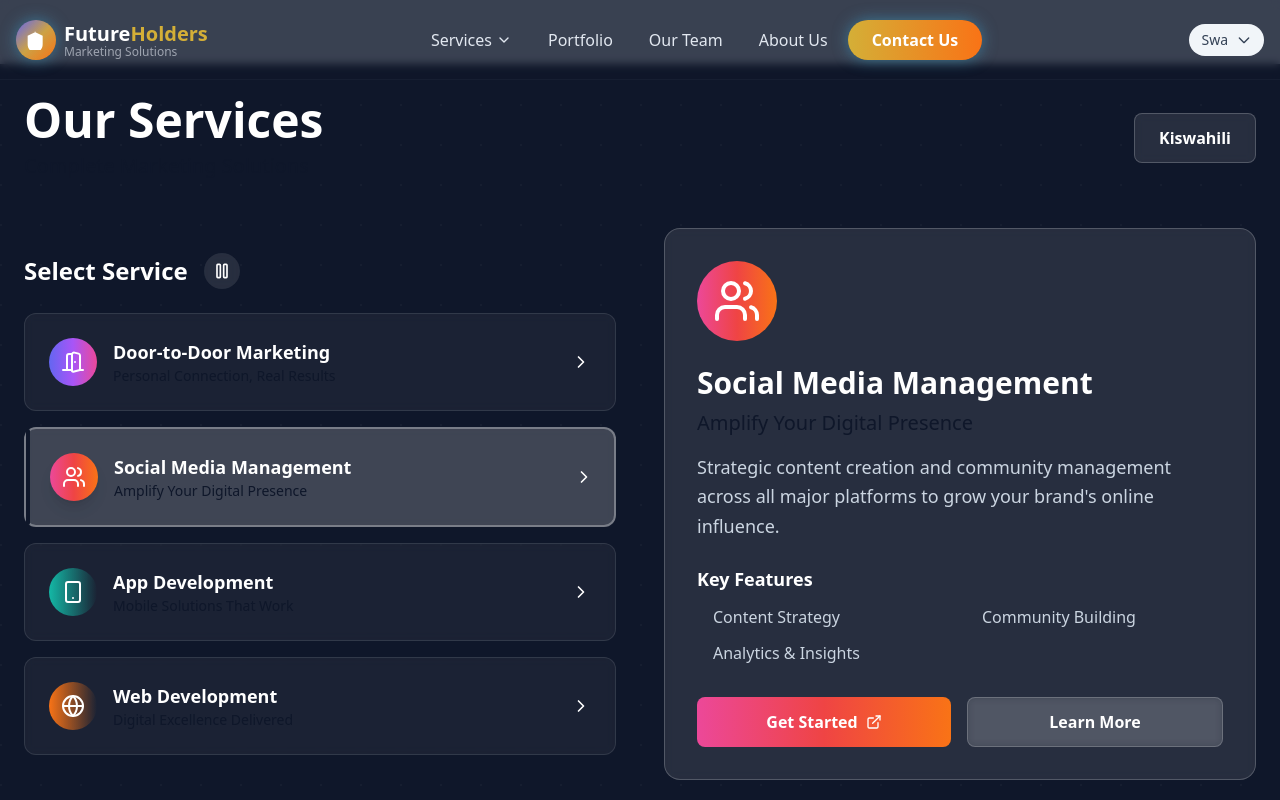
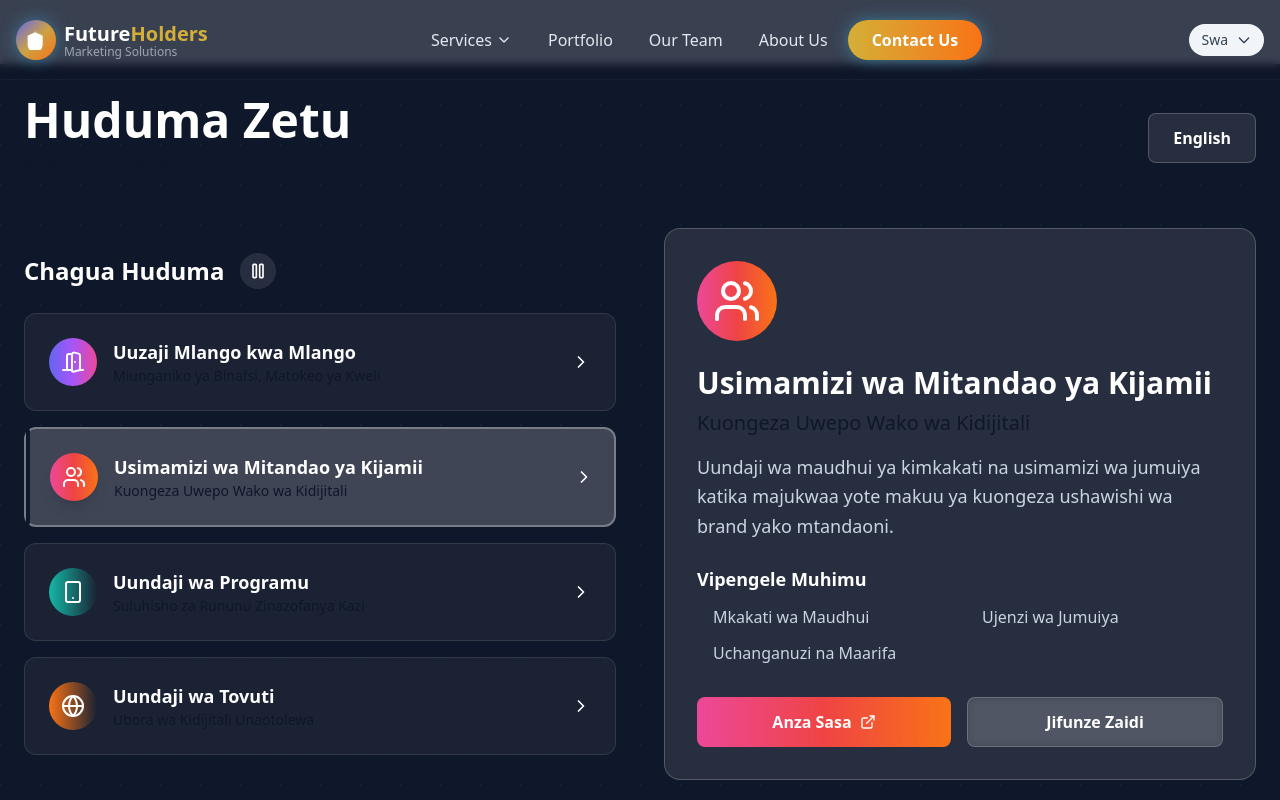
Before and after one commit to EliDistro7/blog, a Next.js app in the folder nextjs-app/: page / in a window 1280 px wide. Shown: the top 800 px of the page. Built offline with nearby package versions, Linux system fonts and the light colour scheme; what tailwind-clip-path would draw is missing.

Commit message:
future holders

```diff
--- a/nextjs-app/app/components/home/Services.js
+++ b/nextjs-app/app/components/home/Services.js
@@ -1,15 +1,8 @@
 import React, { useState, useEffect } from 'react';
 import { motion, AnimatePresence } from 'framer-motion';
 import { DoorOpen, Smartphone, Globe, Users, ChevronRight, Play, Pause, ExternalLink } from 'lucide-react';
-
+import { useLanguage } from '@/context/LanguageContext';
 // Mock language context
-const useLanguage = () => {
-  const [language, setLanguage] = useState('en');
-  return {
-    language,
-    toggleLanguage: () => setLanguage(prev => prev === 'en' ? 'sw' : 'en')
-  };
-};
 
 const ServicesShowcase = () => {
   const { language, toggleLanguage } = useLanguage();
```
